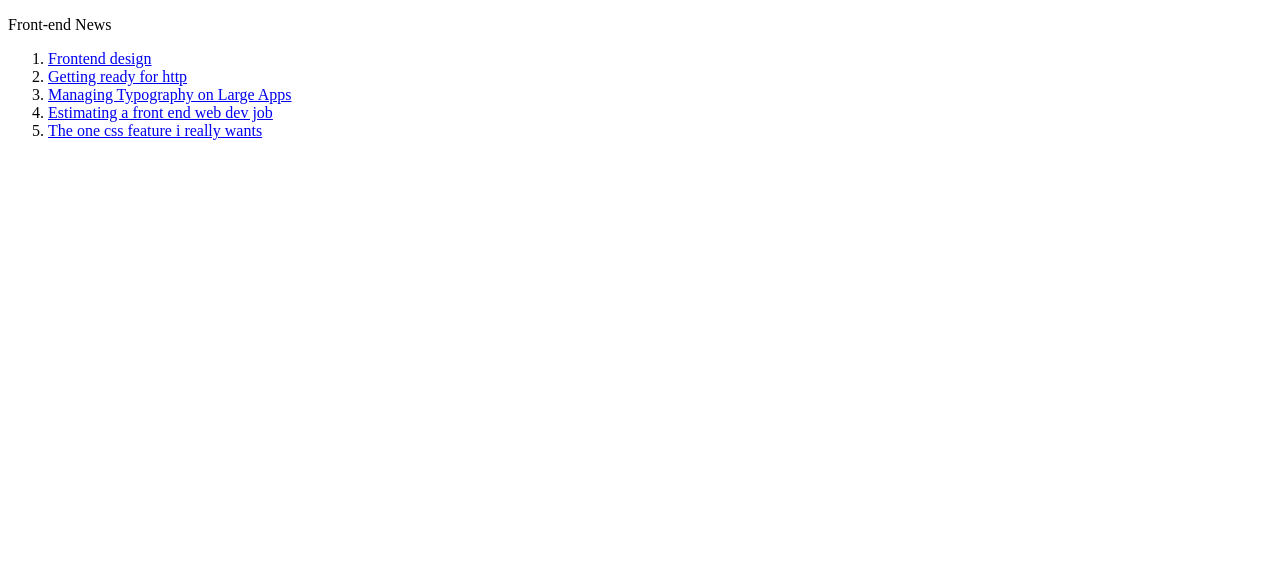
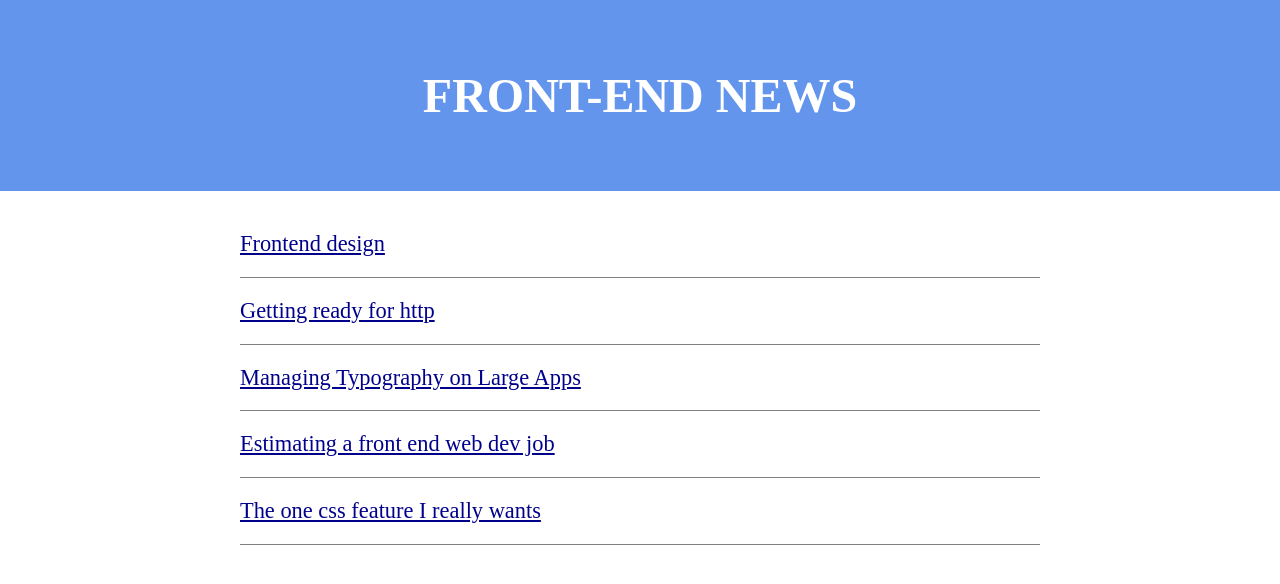
Before and after one commit to alis386/FrontEndNewsScreencast, a plain HTML site: page index.html in a window 1280 px wide. Drawn offline with Linux system fonts and the light colour scheme.

Commit message:
adding content to html and style it in css

```diff
--- a/index.html
+++ b/index.html
@@ -3,29 +3,35 @@
     <head>
         <title>Front-end news</title>
         <meta charset="utf-8" />
+        <link rel="stylesheet" href="normalize.css" />
+        <link rel="stylesheet" href="main.css" />
     </head>
     <body>
-        <header>
-            <p>Front-end News</p>
+        <header class="hero">
+            <div class="container">
+                <p class="logo">Front-end News</p>
+            </div>
         </header>
-        <main>
-            <ol>
-                <li>
-                    <a href="#">Frontend design</a>
+        <main class="content">
+            <div class="container">
+                <ol class="news">
+                    <li class="news-item">
+                        <a class="news-link" href="#">Frontend design</a>
                     </li>
-                <li>
-                    <a href="#">Getting ready for http</a>
+                    <li class="news-item">
+                        <a class="news-link" href="#">Getting ready for http</a>
                     </li>
-                <li>
-                    <a href="#">Managing Typography on Large Apps</a>
+                    <li class="news-item">
+                        <a class="news-link" href="#">Managing Typography on Large Apps</a>
                     </li>
-                <li>
-                    <a href="#">Estimating a front end web dev job</a>
+                    <li class="news-item">
+                        <a class="news-link" href="#">Estimating a front end web dev job</a>
                     </li>
-                 <li>
-                    <a href="#">The one css feature i really wants</a>
+                     <li class="news-item">
+                        <a class="news-link" href="#">The one css feature I really wants</a>
                     </li>
                 </ol>
+            </div>
         </main>
     </body>
 </html>
--- a/main.css
+++ b/main.css
@@ -0,0 +1,43 @@
+ol {
+    margin: 0;
+    padding: 0;
+    list-style-type: none;
+}
+
+
+.hero {
+    background-color: cornflowerblue;
+    padding: 20px 0;
+    text-align: center;
+    color: white;
+    margin-bottom: 40px;
+}
+
+.logo {
+    font-size: 3em;
+    font-weight: bold;
+    text-transform: uppercase;
+}
+
+.news-item {
+    border-bottom: 1px solid gray;
+    margin-bottom: 20px;
+    padding-bottom: 20px;
+
+}
+
+.news-link {
+    color: darkblue;
+    font-size: 1.4em;
+
+}
+
+.content {
+    max-width: 800px;
+    margin: 0 auto;
+}
+
+.container {
+    max-width: 800px;
+    margin: 0 auto;
+}
```
Lines whose indentation alone changed are shown as unchanged.
